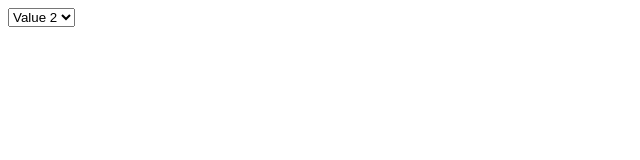
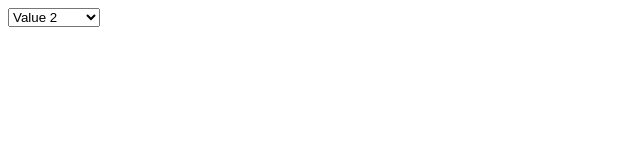
Before and after one commit to bri616/fat-cat, a plain HTML site: page index.html in a window 1280 px wide. Shown: the full height of the page, 0-640 px from the left. Drawn offline with nearby package versions, Linux system fonts and the light colour scheme.

Commit message:
add wetfoods and a new thing to the list

```diff
--- a/index.html
+++ b/index.html
@@ -10,6 +10,11 @@
 </select>
 </body>
 <script>
-
+var wetFoods = [
+                {name: "Just Juicy Turkey", kcalperg: 10},
+                {name: "Just Juicy Chicken", kcalperg: 15},
+                {name: "Just Juicy Pollock", kcalperg: 8},
+               ];
+$("#food-menu").append($("<option value=\"newthing\">A new thing</option>"));
 </script>
 </html>
```
